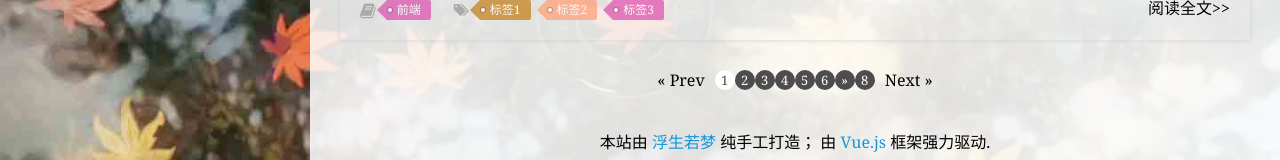
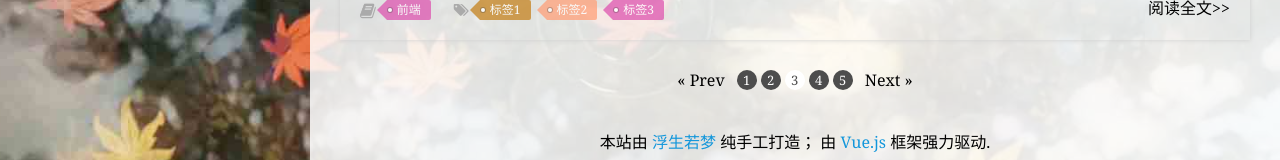
Before and after one commit to mnichangxin/blog-web, a Vue app: page / in a window 1280 px wide. Shown: the part 1189-1349 px from the top of the page. Built offline with nearby package versions, Linux system fonts and the light colour scheme.

Commit message:
Update pagination

```diff
--- a/src/components/Pagination.vue
+++ b/src/components/Pagination.vue
@@ -1,30 +1,26 @@
 <template>
     <ul class="pagination">
-        <li class="pagination-prev"><a>« Prev</a></li>
+        <li class="pagination-prev" v-show="internalCurrentPage != 1"><a>« Prev</a></li>
         <li class="pagination-pager">
             <ul>
-                <li class="pagination-pager-number pagination-pager-number-active"><a>1</a></li>
-                <li class="pagination-pager-number"><a>2</a></li>
-                <li class="pagination-pager-number"><a>3</a></li>
-                <li class="pagination-pager-number"><a>4</a></li>
-                <li class="pagination-pager-number"><a>5</a></li>
-                <li class="pagination-pager-number"><a>6</a></li>
-                <!-- <li class="pagination-pager-number"><a>7</a></li> -->
-                <li class="pagination-pager-number"><a>»</a></li>
-                <li class="pagination-pager-number"><a>8</a></li>
+                <template v-for="(pager, index) in pagers">
+                    <li class="pagination-pager-number"
+                        :class="pager.value == internalCurrentPage && 'pagination-pager-number-active'"
+                        :key="index"
+                        v-if="pager.type === 'number' || pager.type === 'more' && (pager.showPrevMore || pager.showNextMore)"><a>{{ pager.value }}</a></li>
+                </template>
             </ul>
         </li>
-        <li class="pagination-next"><a>Next »</a></li>
+        <li class="pagination-next" v-show="internalCurrentPage != internalPageCount"><a>Next »</a></li>
     </ul>
 </template>
+
 <script>
     export default {
         name: 'Pagination',
         props: {
-            total: {
-                type: Number,
-                default: 0
-            },
+            total: Number,
+            pageCount: Number,
             currentPage: {
                 type: Number,
                 default: 1
@@ -32,10 +28,6 @@
             pageSize: {
                 type: Number,
                 default: 10
-            },
-            pageCount: {
-                type: Number,
-                default: 0
             },
             pagerCount: {
                 type: Number,
@@ -48,16 +40,38 @@
         data () {
             return {
                 internalCurrentPage: 1,
-                internalPageSize: 0
+                internalPageSize: 1
+            }
+        },
+        methods: {
+            getValidCurrentPage (value) {
+                value = parseInt(value, 10)
+                let resetValue = 1
+                if (typeof this.internalPageCount === 'number') {
+                    if (value > 1 && value <= this.internalPageCount) {
+                        resetValue = value
+                    } else if (value > this.internalCurrentPage) {
+                        resetValue = this.internalCurrentPage
+                    }
+                }
+                return resetValue
             }
         },
         computed: {
+            internalPageCount () {
+                if (typeof this.total === 'number') {
+                    return Math.max(1, Math.ceil(this.total / this.internalPageSize))
+                } else if (typeof this.pageCount === 'number') {
+                    return Math.max(1, this.pageCount)
+                }
+                return 1
+            },
             pagers () {
-                const pagerCount = this.pagerCount
+                const currentPage = Number(this.currentPage)
+                const pageCount = Number(this.internalPageCount)
+
+                const pagerCount = Number(this.pagerCount)
                 const halfPagerCount = (pagerCount - 1) / 2
-
-                const currentPage = Number(this.currentPage)
-                const pageCount = Number(this.pageCount)
 
                 let showPrevMore = false
                 let showNextMore = false
@@ -71,36 +85,65 @@
                     }
                 }
 
-                const array = []
+                let array = []
 
                 if (showPrevMore && !showNextMore) {
                     const startPage = pageCount - (pagerCount - 2)
                     for (let i = startPage; i < pageCount; i++) {
-                        array.push(i)
+                        array.push({ value: i })
                     }
                 } else if (!showPrevMore && showNextMore) {
                     for (let i = 2; i < pagerCount; i++) {
-                        array.push(i)
+                        array.push({ value: i })
                     }
                 } else if (showPrevMore && showNextMore) {
                     const offset = Math.floor(pagerCount / 2) - 1
                     for (let i = currentPage - offset; i <= currentPage + offset; i++) {
-                        array.push(i)
+                        array.push({ value: i })
                     }
                 } else {
                     for (let i = 2; i < pageCount; i++) {
-                        array.push(i)
+                        array.push({ value: i })
                     }
                 }
 
-                // this.showPrevMore = showPrevMore
-                // this.showNextMore = showNextMore
+                array = array.map(_ => ({ type: 'number', value: _.value }))
+                array = [{
+                    type: 'number',
+                    value: 1
+                }, {
+                    type: 'more',
+                    showPrevMore: showPrevMore,
+                    value: '...'
+                }, ...array, {
+                    type: 'more',
+                    showNextMore: showNextMore,
+                    value: '...'
+                }, {
+                    type: 'number',
+                    value: pageCount
+                }]
 
                 return array
+            }
+        },
+        watch: {
+            currentPage: {
+                immediate: true,
+                handler (val) {
+                    this.internalCurrentPage = this.getValidCurrentPage(val)
+                }
+            },
+            pageSize: {
+                immediate: true,
+                handler (val) {
+                    this.internalPageSize = isNaN(val) ? 10 : val
+                }
             }
         }
     }
 </script>
+
 <style>
     .pagination {
         text-align: center;
@@ -121,6 +164,9 @@
     .pagination-prev a:hover, .pagination-next a:hover {
         color: #ffffff;
     }
+    .pagination-pager-number {
+        margin: 0 2px;
+    }
     .pagination-pager-number a {
         display: inline-block;
         width: 20px;
--- a/src/pages/article/ArticleContainer.vue
+++ b/src/pages/article/ArticleContainer.vue
@@ -1,7 +1,7 @@
 <template>
     <div class="article-container">
         <ArticleList />
-        <Pagination class="pagination" />
+        <Pagination :total="50" :currentPage="3" class="pagination" />
         <Footer />
     </div>
 </template>
```
